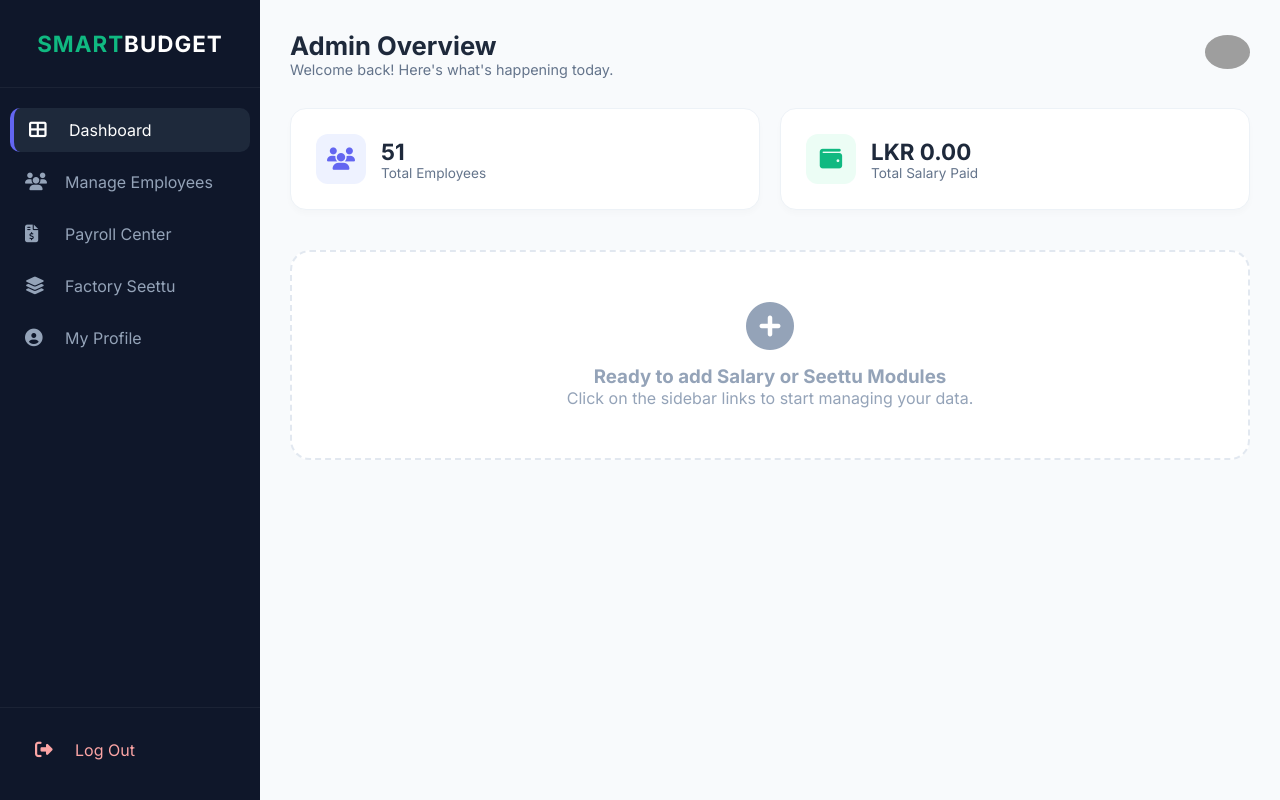
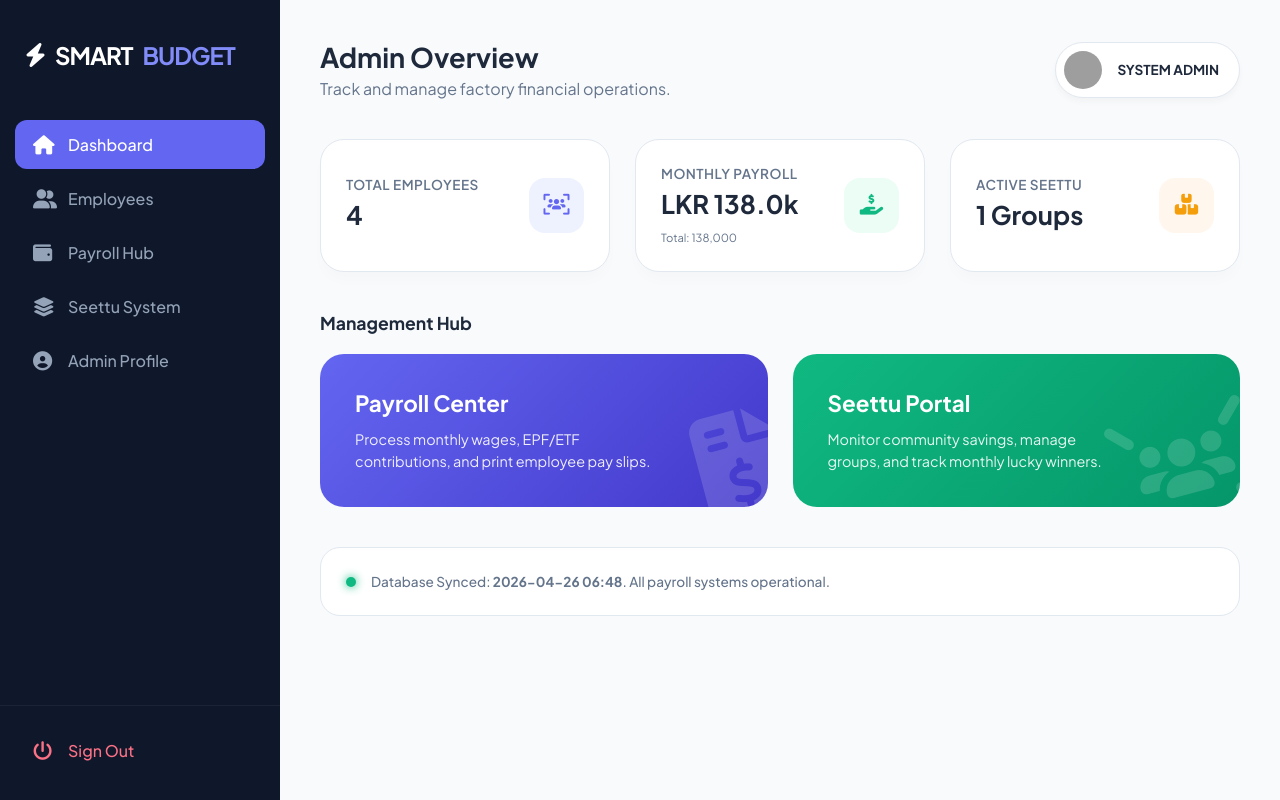
Before and after one commit to DilushaRathnayake/Final-Project, a PHP site: page /admin_dashboard.php in a window 1280 px wide. Run offline with PHP 8.4, Linux system fonts and the light colour scheme; data comes from the database, SQL or seed files in the repository; grey boxes are pictures that could not be loaded.

Commit message:
Update admin_dashboard.php

```diff
--- a/admin_dashboard.php
+++ b/admin_dashboard.php
@@ -2,8 +2,26 @@
 session_start();
 require_once 'config.php';
 
-// Security: Admin ද කියලා පරීක්ෂා කිරීම (මෙය පසුව activate කරගන්න)
+// Security: Admin ද කියලා පරීක්ෂා කිරීම (මෙය අවසානයේ activate කරගන්න)
 // if(!isset($_SESSION['role']) || $_SESSION['role'] !== 'admin') { header("Location: login.php"); exit(); }
+
+// --- 1. සක්‍රීය සේවකයින් ගණන (Active Staff) ---
+$emp_query = mysqli_query($conn, "SELECT COUNT(user_id) as total_emp FROM users WHERE role != 'admin'");
+$emp_data = mysqli_fetch_assoc($emp_query);
+$total_employees = $emp_data['total_emp'] ?? 0;
+
+// --- 2. මෙම මාසයේ ගෙවූ මුළු පඩි මුදල (Current Month Payroll) ---
+$current_month = date('m');
+$current_year = date('Y');
+$pay_query = mysqli_query($conn, "SELECT SUM(net_salary) as total_paid FROM salary_records
+                                  WHERE MONTH(pay_date) = '$current_month' AND YEAR(pay_date) = '$current_year'");
+$pay_data = mysqli_fetch_assoc($pay_query);
+$total_payroll = $pay_data['total_paid'] ?? 0;
+
+// --- 3. සක්‍රීය සීරට්ටු කණ්ඩායම් ගණන (Active Seettu Groups) ---
+$seettu_query = mysqli_query($conn, "SELECT COUNT(id) as active_groups FROM factory_seettu WHERE status = 'active'");
+$seettu_data = mysqli_fetch_assoc($seettu_query);
+$total_seettu = $seettu_data['active_groups'] ?? 0;
 ?>
 
 <!DOCTYPE html>
@@ -14,207 +32,274 @@ require_once 'config.php';
     <title>Admin Dashboard | Smart Budget</title>
     <link rel="stylesheet" href="https://cdnjs.cloudflare.com/ajax/libs/font-awesome/6.4.0/css/all.min.css">
     <style>
-        @import url('https://fonts.googleapis.com/css2?family=Inter:wght@300;400;500;600;700&display=swap');
+        @import url('https://fonts.googleapis.com/css2?family=Plus+Jakarta+Sans:wght@300;400;500;600;700&display=swap');
 
         :root {
-            --sidebar-bg: #0f172a; /* Dark Navy */
-            --sidebar-hover: #1e293b;
-            --primary: #6366f1; /* Indigo */
-            --accent: #10b981; /* Emerald */
-            --bg-light: #f8fafc;
-            --text-main: #1e293b;
+            --primary: #6366f1;
+            --primary-hover: #4f46e5;
+            --sidebar-bg: #0f172a;
+            --bg-body: #f8fafc;
+            --white: #ffffff;
+            --text-dark: #1e293b;
             --text-muted: #64748b;
-            --white: #ffffff;
+            --success: #10b981;
         }
 
-        * { margin: 0; padding: 0; box-sizing: border-box; font-family: 'Inter', sans-serif; }
+        * { margin: 0; padding: 0; box-sizing: border-box; font-family: 'Plus Jakarta Sans', sans-serif; }
 
-        body { background-color: var(--bg-light); display: flex; min-height: 100vh; }
+        body { background-color: var(--bg-body); display: flex; min-height: 100vh; color: var(--text-dark); }
 
-        /* --- SIDEBAR STYLE --- */
+        /* --- SIDEBAR --- */
         .sidebar {
-            width: 260px;
-            background-color: var(--sidebar-bg);
+            width: 280px;
+            background: var(--sidebar-bg);
             color: var(--white);
             display: flex;
             flex-direction: column;
             position: fixed;
-            height: 100%;
-            transition: all 0.3s ease;
+            height: 100vh;
             z-index: 1000;
+            transition: all 0.3s;
         }
 
         .sidebar-header {
-            padding: 30px 20px;
-            text-align: center;
-            border-bottom: 1px solid rgba(255,255,255,0.05);
+            padding: 40px 25px;
+            font-size: 1.5rem;
+            font-weight: 800;
+            letter-spacing: -1px;
+            color: var(--white);
+            display: flex;
+            align-items: center;
+            gap: 10px;
         }
 
-        .sidebar-header h2 {
-            font-size: 1.4rem;
-            font-weight: 700;
-            letter-spacing: 1px;
-            color: var(--accent);
-        }
+        .sidebar-header span { color: #818cf8; }
 
-        .nav-links { padding: 20px 10px; flex-grow: 1; }
+        .nav-links { padding: 10px 15px; flex-grow: 1; }
 
         .nav-item {
             display: flex;
             align-items: center;
-            padding: 12px 15px;
+            padding: 14px 18px;
             color: #94a3b8;
             text-decoration: none;
-            border-radius: 10px;
-            margin-bottom: 8px;
-            transition: 0.3s;
+            border-radius: 12px;
+            margin-bottom: 5px;
+            transition: all 0.3s;
+            font-weight: 500;
         }
 
-        .nav-item i { width: 25px; font-size: 1.1rem; margin-right: 15px; }
+        .nav-item i { width: 25px; font-size: 1.2rem; margin-right: 10px; }
 
         .nav-item:hover, .nav-item.active {
-            background-color: var(--sidebar-hover);
+            background: rgba(99, 102, 241, 0.1);
             color: var(--white);
         }
 
-        .nav-item.active { border-left: 4px solid var(--primary); }
+        .nav-item.active { background: var(--primary); color: white; }
 
-        .logout-section {
-            padding: 20px;
-            border-top: 1px solid rgba(255,255,255,0.05);
+        .logout-section { padding: 20px 15px; border-top: 1px solid rgba(255,255,255,0.05); }
+
+        /* --- MAIN CONTENT --- */
+        .main-content {
+            margin-left: 280px;
+            width: calc(100% - 280px);
+            padding: 40px;
         }
 
-        /* --- MAIN CONTENT STYLE --- */
-        .main-content {
-            flex-grow: 1;
-            margin-left: 260px; /* Sidebar width */
-            padding: 30px;
-        }
-
-        .header-bar {
+        .top-nav {
             display: flex;
             justify-content: space-between;
             align-items: center;
-            margin-bottom: 30px;
+            margin-bottom: 40px;
         }
 
-        .welcome-text h1 { font-size: 1.6rem; color: var(--text-main); }
-        .welcome-text p { color: var(--text-muted); font-size: 0.9rem; }
+        .user-profile {
+            display: flex;
+            align-items: center;
+            gap: 15px;
+            background: var(--white);
+            padding: 8px 20px 8px 8px;
+            border-radius: 50px;
+            box-shadow: 0 4px 6px rgba(0,0,0,0.03);
+            border: 1px solid #e2e8f0;
+        }
+
+        .user-profile img { width: 38px; height: 38px; border-radius: 50%; }
 
         /* Stats Cards */
         .stats-grid {
             display: grid;
-            grid-template-columns: repeat(auto-fit, minmax(240px, 1fr));
-            gap: 20px;
+            grid-template-columns: repeat(auto-fit, minmax(280px, 1fr));
+            gap: 25px;
             margin-bottom: 40px;
         }
 
         .stat-card {
             background: var(--white);
             padding: 25px;
-            border-radius: 16px;
-            box-shadow: 0 4px 6px rgba(0,0,0,0.02);
+            border-radius: 24px;
             display: flex;
+            justify-content: space-between;
             align-items: center;
-            border: 1px solid #edf2f7;
+            border: 1px solid #e2e8f0;
+            box-shadow: 0 10px 15px -3px rgba(0, 0, 0, 0.02);
+            transition: transform 0.3s ease;
         }
 
+        .stat-card:hover { transform: translateY(-5px); }
+
+        .stat-card h3 { font-size: 1.6rem; margin: 5px 0; font-weight: 700; color: var(--text-dark); }
+        .stat-card p { color: var(--text-muted); font-size: 0.85rem; font-weight: 600; text-transform: uppercase; letter-spacing: 0.5px; }
+
         .stat-icon {
-            width: 50px;
-            height: 50px;
-            border-radius: 12px;
-            display: flex;
-            align-items: center;
-            justify-content: center;
-            font-size: 1.4rem;
-            margin-right: 15px;
+            width: 55px; height: 55px;
+            border-radius: 16px;
+            display: flex; align-items: center; justify-content: center;
+            font-size: 1.3rem;
         }
 
-        .icon-blue { background: #eef2ff; color: #6366f1; }
-        .icon-green { background: #ecfdf5; color: #10b981; }
+        /* Action Hub */
+        .section-title { margin-bottom: 20px; font-size: 1.1rem; font-weight: 700; color: var(--text-dark); }
 
-        .stat-info h3 { font-size: 1.4rem; color: var(--text-main); }
-        .stat-info p { font-size: 0.85rem; color: var(--text-muted); }
+        .action-hub {
+            display: grid;
+            grid-template-columns: repeat(auto-fit, minmax(350px, 1fr));
+            gap: 25px;
+        }
 
-        @media (max-width: 768px) {
-            .sidebar { width: 70px; }
-            .sidebar-header h2, .nav-item span { display: none; }
-            .main-content { margin-left: 70px; }
+        .action-card {
+            background: linear-gradient(135deg, #6366f1 0%, #4338ca 100%);
+            color: white;
+            padding: 35px;
+            border-radius: 24px;
+            position: relative;
+            overflow: hidden;
+            cursor: pointer;
+            text-decoration: none;
+            transition: 0.3s;
+        }
+
+        .action-card:hover { box-shadow: 0 20px 25px -5px rgba(99, 102, 241, 0.4); }
+
+        .action-card h2 { font-size: 1.4rem; margin-bottom: 12px; font-weight: 700; }
+        .action-card p { font-size: 0.9rem; opacity: 0.9; line-height: 1.5; max-width: 80%; }
+
+        .action-card i.bg-icon {
+            position: absolute;
+            right: -15px;
+            bottom: -15px;
+            font-size: 7rem;
+            opacity: 0.15;
+            transform: rotate(-15deg);
+        }
+
+        @media (max-width: 1024px) {
+            .sidebar { width: 85px; }
+            .sidebar-header, .nav-item span { display: none; }
+            .main-content { margin-left: 85px; width: calc(100% - 85px); }
         }
     </style>
 </head>
 <body>
 
-    <div class="sidebar">
+    <aside class="sidebar">
         <div class="sidebar-header">
-            <h2>SMART<span style="color:white">BUDGET</span></h2>
+            <i class="fas fa-bolt"></i> SMART<span>BUDGET</span>
         </div>
 
-        <div class="nav-links">
+        <nav class="nav-links">
             <a href="admin_dashboard.php" class="nav-item active">
-                <i class="fas fa-th-large"></i> <span>Dashboard</span>
+                <i class="fas fa-house"></i> <span>Dashboard</span>
             </a>
             <a href="manage_employees.php" class="nav-item">
-                <i class="fas fa-users"></i> <span>Manage Employees</span>
+                <i class="fas fa-user-group"></i> <span>Employees</span>
             </a>
             <a href="salary_process.php" class="nav-item">
-                <i class="fas fa-file-invoice-dollar"></i> <span>Payroll Center</span>
+                <i class="fas fa-wallet"></i> <span>Payroll Hub</span>
             </a>
             <a href="factory_seettu.php" class="nav-item">
-                <i class="fas fa-layer-group"></i> <span>Factory Seettu</span>
+                <i class="fas fa-layer-group"></i> <span>Seettu System</span>
             </a>
             <a href="profile.php" class="nav-item">
-    <i class="fas fa-user-circle"></i> <span>My Profile</span>
-</a>
-        </div>
-
+                <i class="fas fa-circle-user"></i> <span>Admin Profile</span>
+            </a>
+        </nav>
 
         <div class="logout-section">
-            <a href="logout.php" class="nav-item" style="color: #fca5a5;">
-                <i class="fas fa-sign-out-alt"></i> <span>Log Out</span>
+            <a href="logout.php" class="nav-item" style="color: #fb7185;">
+                <i class="fas fa-power-off"></i> <span>Sign Out</span>
             </a>
         </div>
-    </div>
+    </aside>
 
-    <div class="main-content">
-        <div class="header-bar">
-            <div class="welcome-text">
-                <h1>Admin Overview</h1>
-                <p>Welcome back! Here's what's happening today.</p>
+    <main class="main-content">
+        <header class="top-nav">
+            <div>
+                <h1 style="font-size: 1.7rem; font-weight: 800; color: var(--text-dark);">Admin Overview</h1>
+                <p style="color: var(--text-muted); margin-top: 4px;">Track and manage factory financial operations.</p>
             </div>
-            <div class="admin-profile">
-                <img src="https://ui-avatars.com/api/?name=Admin&background=6366f1&color=fff" alt="Admin" style="width: 45px; border-radius: 50%;">
+            <div class="user-profile">
+                <img src="https://ui-avatars.com/api/?name=Admin&background=6366f1&color=fff" alt="Profile">
+                <span style="font-weight: 700; font-size: 0.85rem; color: var(--text-dark);">SYSTEM ADMIN</span>
             </div>
-        </div>
+        </header>
 
-        <div class="stats-grid">
+        <section class="stats-grid">
             <div class="stat-card">
-                <div class="stat-icon icon-blue">
-                    <i class="fas fa-users"></i>
+                <div>
+                    <p>Total Employees</p>
+                    <h3><?php echo number_format($total_employees); ?></h3>
                 </div>
-                <div class="stat-info">
-                    <h3>51</h3>
-                    <p>Total Employees</p>
+                <div class="stat-icon" style="background: #eef2ff; color: #6366f1;">
+                    <i class="fas fa-users-viewfinder"></i>
                 </div>
             </div>
 
             <div class="stat-card">
-                <div class="stat-icon icon-green">
-                    <i class="fas fa-wallet"></i>
+                <div>
+                    <p>Monthly Payroll</p>
+                    <h3>LKR <?php echo number_format($total_payroll / 1000, 1); ?>k</h3>
+                    <span style="font-size: 0.7rem; color: var(--text-muted);">Total: <?php echo number_format($total_payroll, 0); ?></span>
                 </div>
-                <div class="stat-info">
-                    <h3>LKR 0.00</h3>
-                    <p>Total Salary Paid</p>
+                <div class="stat-icon" style="background: #ecfdf5; color: #10b981;">
+                    <i class="fas fa-hand-holding-dollar"></i>
                 </div>
             </div>
+
+            <div class="stat-card">
+                <div>
+                    <p>Active Seettu</p>
+                    <h3><?php echo $total_seettu; ?> Groups</h3>
+                </div>
+                <div class="stat-icon" style="background: #fff7ed; color: #f59e0b;">
+                    <i class="fas fa-boxes-stacked"></i>
+                </div>
+            </div>
+        </section>
+
+        <h3 class="section-title">Management Hub</h3>
+        <div class="action-hub">
+            <a href="salary_process.php" class="action-card">
+                <h2>Payroll Center</h2>
+                <p>Process monthly wages, EPF/ETF contributions, and print employee pay slips.</p>
+                <i class="fas fa-file-invoice-dollar bg-icon"></i>
+            </a>
+
+            <a href="factory_seettu.php" class="action-card" style="background: linear-gradient(135deg, #10b981 0%, #059669 100%);">
+                <h2>Seettu Portal</h2>
+                <p>Monitor community savings, manage groups, and track monthly lucky winners.</p>
+                <i class="fas fa-users-rays bg-icon"></i>
+            </a>
         </div>
 
-        <div style="background: white; padding: 50px; border-radius: 20px; border: 2px dashed #e2e8f0; text-align: center; color: #94a3b8;">
-            <i class="fas fa-plus-circle" style="font-size: 3rem; margin-bottom: 15px;"></i>
-            <h3>Ready to add Salary or Seettu Modules</h3>
-            <p>Click on the sidebar links to start managing your data.</p>
+        <div style="margin-top: 40px; background: white; padding: 25px; border-radius: 20px; border: 1px solid #e2e8f0; display: flex; align-items: center; gap: 15px;">
+            <div style="width: 10px; height: 10px; background: #10b981; border-radius: 50%; box-shadow: 0 0 10px #10b981;"></div>
+            <p style="font-size: 0.85rem; color: var(--text-muted); font-weight: 500;">
+                Database Synced: <strong><?php echo date('Y-m-d H:i'); ?></strong>. All payroll systems operational.
+            </p>
         </div>
-    </div>
+    </main>
 
 </body>
 </html>
```
